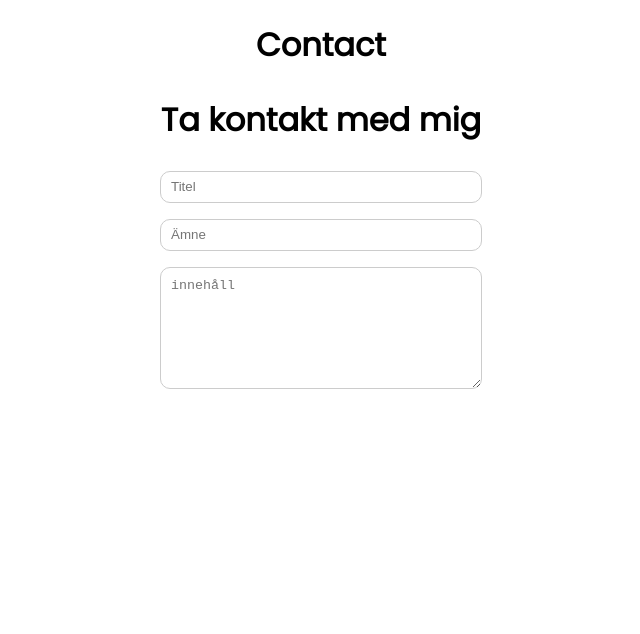
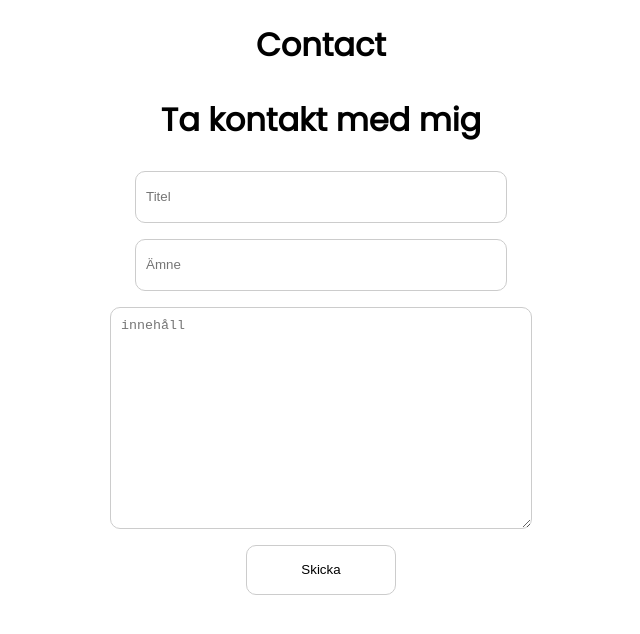
Before and after one commit to Cellmon95/anna-kajsa, a Next.js app: page /contact in a window 1280 px wide. Shown: the top 634 px of the page, without its empty margins (319-959 px from the left). Built offline with nearby package versions, Linux system fonts and the light colour scheme.

Commit message:
basic button

```diff
--- a/src/components/contactForm/ContactForm.module.css
+++ b/src/components/contactForm/ContactForm.module.css
@@ -7,8 +7,8 @@
 }
 
 .input {
-  width: 300px;
-  height: 30px;
+  width: 350px;
+  height: 50px;
   border-radius: 5px;
   border: 1px solid #ccc;
   padding: 0 10px;
@@ -16,10 +16,25 @@
 }
 
 .textarea {
-  width: 300px;
-  height: 100px;
+  width: 400px;
+  height: 200px;
   border-radius: 5px;
   border: 1px solid #ccc;
   padding: 10px;
   border-radius: 10px;
 }
+
+.button {
+  width: 150px;
+  height: 50px;
+  border-radius: 5px;
+  border: 1px solid #ccc;
+  padding: 0 10px;
+  border-radius: 10px;
+  background-color: #fff;
+  cursor: pointer;
+}
+
+.button:hover {
+  background-color: #ccc;
+}
--- a/src/components/contactForm/ContactForm.tsx
+++ b/src/components/contactForm/ContactForm.tsx
@@ -1,8 +1,11 @@
 'use client';
-import React from 'react';
+import { useState } from 'react';
 import styles from './ContactForm.module.css';
 
 const ContactForm = () => {
+  const [title, setTitle] = useState<string>('');
+  const [subject, setSubject] = useState<string>('');
+  const [content, setContent] = useState<string>('');
   return (
     <div>
       <h2>Ta kontakt med mig</h2>
@@ -17,6 +20,9 @@ const ContactForm = () => {
           placeholder="innehåll"
           className={styles.textarea}
         ></textarea>
+        <button type="submit" className={styles.button}>
+          Skicka
+        </button>
       </form>
     </div>
   );
```
